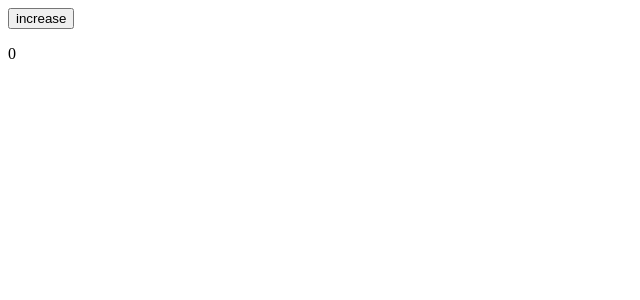
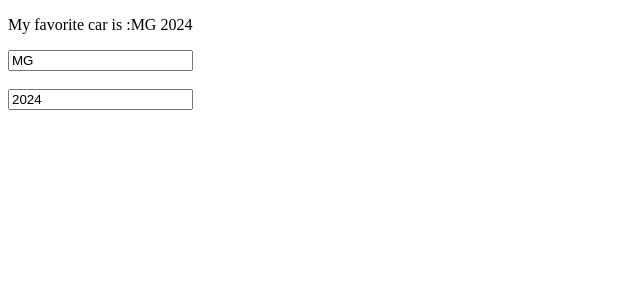
Before and after one commit to yumna-nizar/react-learning-project, a React (Vite) app: page / in a window 1280 px wide. Shown: the top 300 px of the page, without its empty margins (0-640 px from the left). Built offline with nearby package versions, Linux system fonts and the light colour scheme.

Commit message:
updating objects using useState()

```diff
--- a/src/App.jsx
+++ b/src/App.jsx
@@ -1,4 +1,5 @@
-import Button from "./Button.jsx";
+import Mycomponent from "./Mycomponent.jsx";
+
 
 
 function App() {
@@ -6,7 +7,8 @@
   return (
     <>
 
-        <Button/>
+
+        <Mycomponent/>
 
 
     </>
--- a/src/Button.jsx
+++ /dev/null
@@ -1,19 +0,0 @@
-import { useState } from "react";
-function Button()
-{
-    const[count,setCount]=useState(0);
-    function handleclick()
-    {
-        setCount((count)=>count+1);
-        setCount((count)=>count+1);
-        setCount((count)=>count+1);
-        setCount((count)=>count+1);
-    }
-    return(
-        <>
-        <button onClick={handleclick}>increase</button>
-        <p>{count}</p>
-        </>
-    )
-}
-export default Button;
--- /dev/null
+++ b/src/Mycomponent.jsx
@@ -0,0 +1,25 @@
+import { useState } from "react";
+
+function Mycomponent()
+{
+const [car,setCar]=useState({model:"MG",
+                             year:2024});
+
+    function handleclick1(e){
+      setCar({...car,model:e.target.value});
+    }
+    function handleclick2(e){
+setCar({...car,year:e.target.value});
+    }
+return(
+    <>
+    <p>My favorite car is :{car.model} {car.year}</p>
+    <input type="text" value={car.model} onChange={handleclick1}></input>
+
+    <br/>
+    <br/>
+    <input type="number" value={car.year} onChange={handleclick2}></input>
+    </>
+);
+}
+export default Mycomponent;
```
